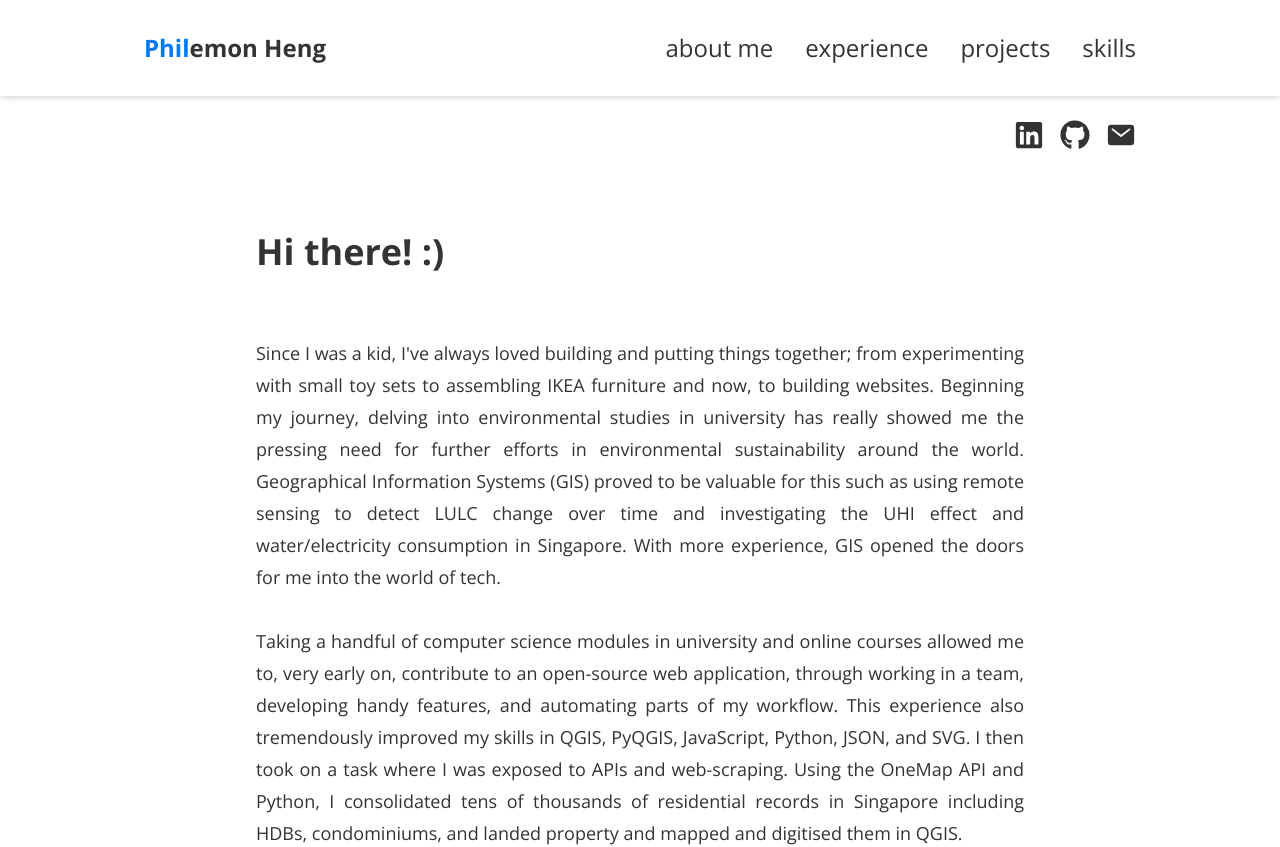
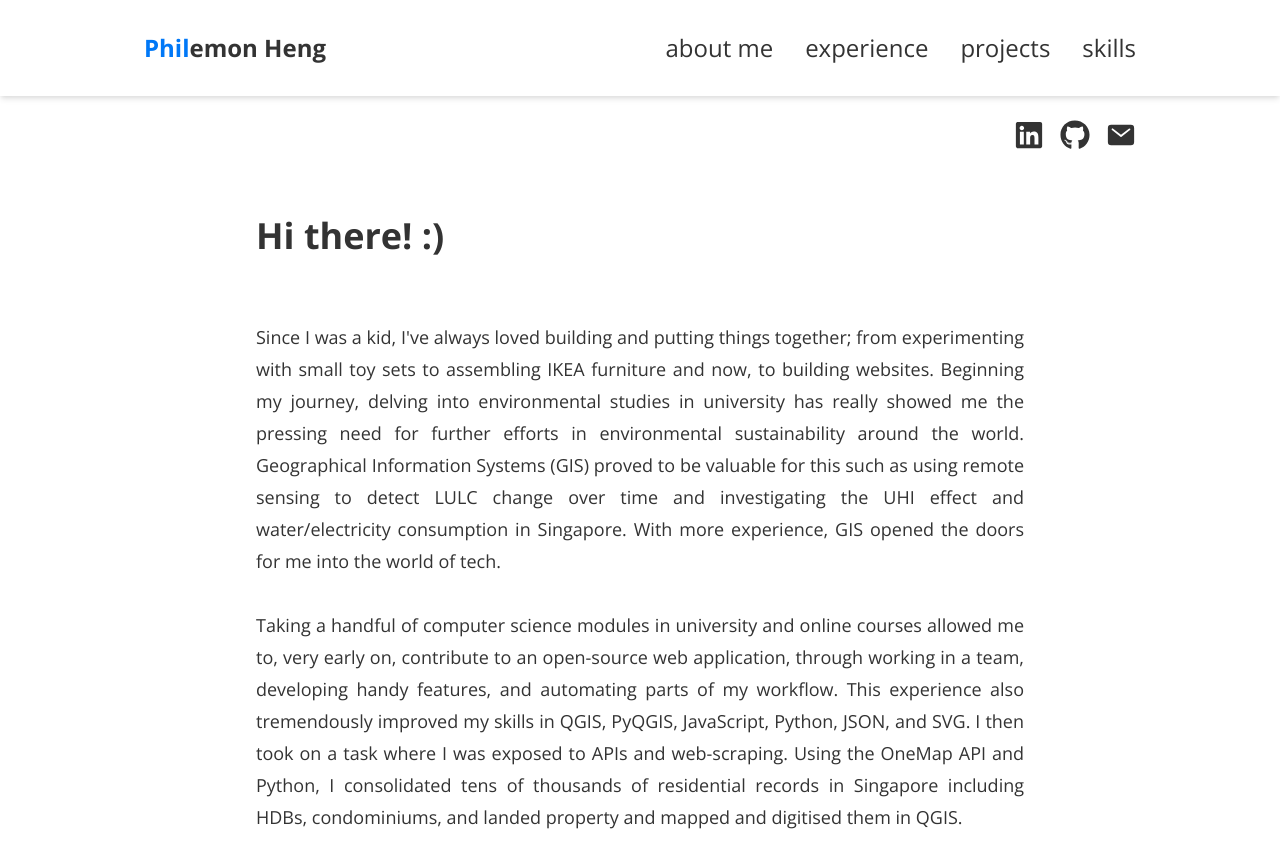
Before and after one commit to fillingthemoon/personal-website-02, a Next.js app: page / in a window 1280 px wide. Shown: the top 847 px of the page. Built offline with nearby package versions, Linux system fonts and the light colour scheme.

Commit message:
edit margin

```diff
--- a/components/layout/layout.js
+++ b/components/layout/layout.js
@@ -9,7 +9,7 @@ const Layout = (props) => {
     <Flex minHeight="100vh" flexDirection="column">
       <NavBar />
       <Contact />
-      <Container maxW="container.lg" flexGrow="1" mb={20} mt={20}>
+      <Container maxW="container.lg" flexGrow="1" mb={20} mt={16}>
         {props.children}
       </Container>
       <Footer />
```
